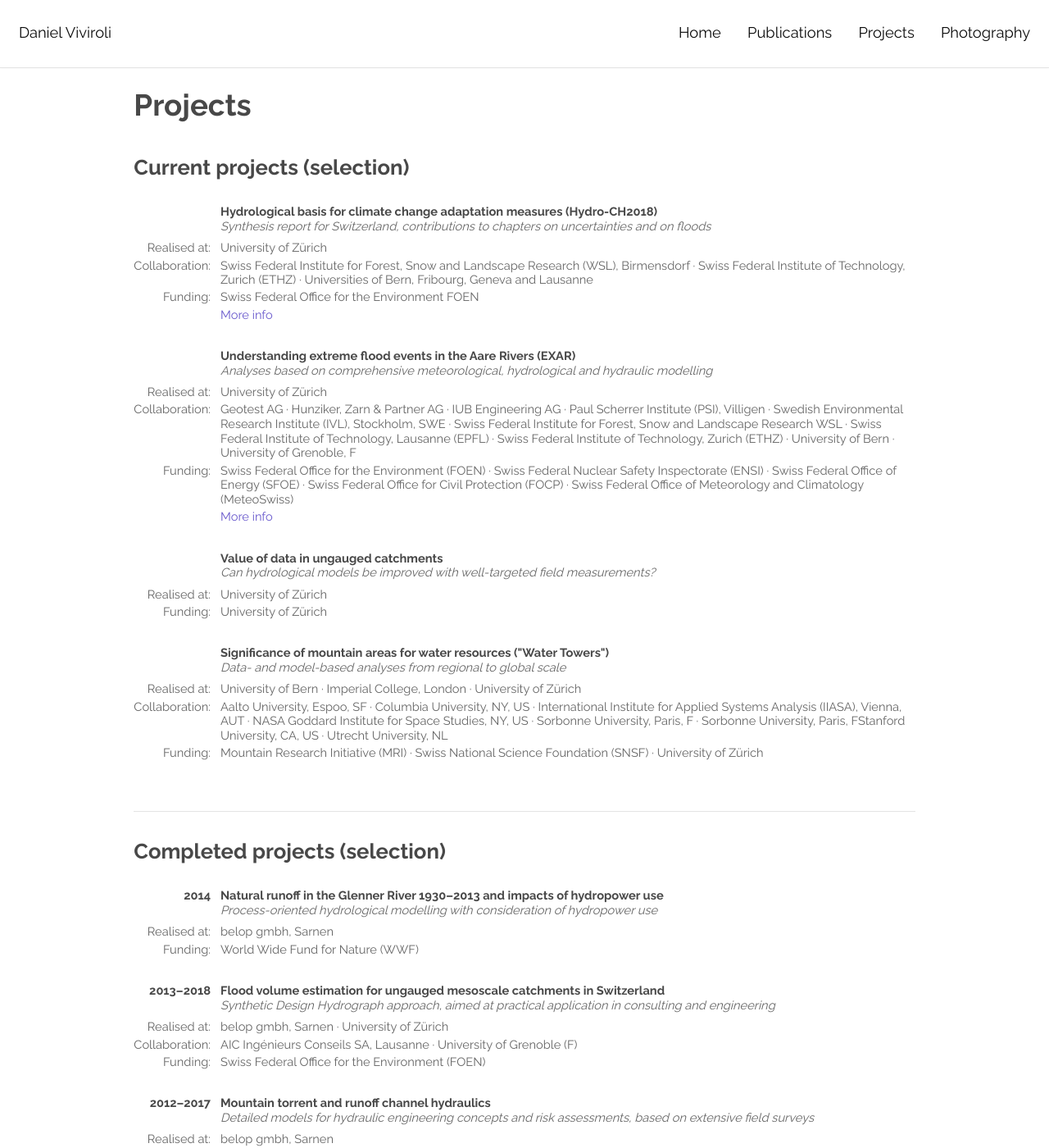
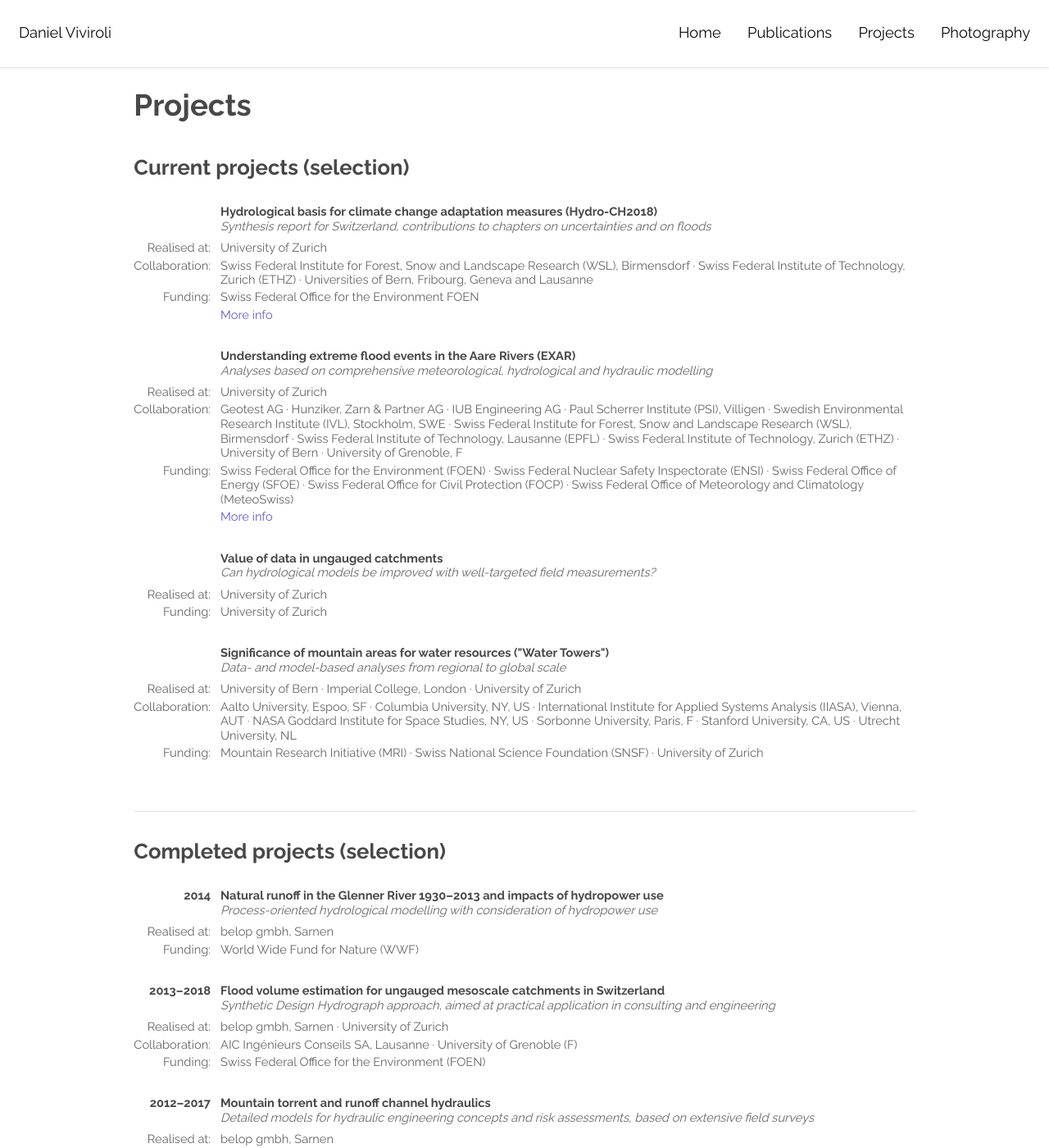
Before and after one commit to katarenamatos/katarenamatos.github.io, a Jekyll site: the page built from projects.html, in a window 1280 px wide and 1400 px high. Shown: the whole window at 82% size. Built offline with Jekyll 4.4.1, drawn with Linux system fonts in a browser that asks for light colours; some of the changed text lies outside the part shown.

Commit message:
minor updates

```diff
--- a/_data/projects_completed.yml
+++ b/_data/projects_completed.yml
@@ -7,7 +7,7 @@
 - title: Flood volume estimation for ungauged mesoscale catchments in Switzerland
   subtitle: Synthetic Design Hydrograph approach, aimed at practical application in consulting and engineering
   years: 2013–2018
-  where: belop gmbh, Sarnen§University of Zürich
+  where: belop gmbh, Sarnen§University of Zurich
   collaboration: AIC Ingénieurs Conseils SA, Lausanne§University of Grenoble (F)
   funding: Swiss Federal Office for the Environment (FOEN)
 
@@ -29,14 +29,14 @@
   subtitle: Process-oriented hydrological modelling with consideration of hydropower use
   years: 2010–2011
   where: University of Bern
-  collaboration: TK Consult AG, Zürich
+  collaboration: TK Consult AG, Zurich
   funding: Amt für Natur und Umwelt ANU, Chur (GR)
 
 - title: Assessment of climate change impacts on Switzerland’s hydrology (CCHydro)
   subtitle: Process-oriented hydrological modelling of flow regime, floods and low flow under climate change
   years: 2009–2011
   where: University of Bern
-  collaboration: Swiss Federal Institute for Forest, Snow and Landscape Research (WSL), Birmendsdorf§Swiss Federal Institute of Technology, Zurich (ETHZ)§University of Zürich
+  collaboration: Swiss Federal Institute for Forest, Snow and Landscape Research (WSL), Birmendsdorf§Swiss Federal Institute of Technology, Zurich (ETHZ)§University of Zurich
   funding: Swiss Federal Office for the Environment FOEN
   moreinfo_link: "https://www.bafu.admin.ch/bafu/de/home/themen/wasser/publikationen-studien/publikationen-wasser/auswirkungen-klimaaenderung-wasserressourcen-gewaesser.html"
   moreinfo_text: More info
@@ -56,7 +56,7 @@
   moreinfo_link: "http://www.hydrologie.unibe.ch/PREVAHregHQ/home.html"
   moreinfo_text: More info
 
-- title: Flood prediction model for the Sihl River, Zürich
+- title: Flood prediction model for the Sihl River, Zurich
   subtitle: Coupling of process-oriented hydrological modelling (PREVAH) and hydraulic modelling (FLORIS)
   years: 2007–2009
   where: University of Bern
--- a/_data/projects_current.yml
+++ b/_data/projects_current.yml
@@ -1,6 +1,6 @@
 - title: Hydrological basis for climate change adaptation measures (Hydro-CH2018)
   subtitle: Synthesis report for Switzerland, contributions to chapters on uncertainties and on floods
-  where: University of Zürich
+  where: University of Zurich
   collaboration: Swiss Federal Institute for Forest, Snow and Landscape Research (WSL), Birmensdorf§Swiss Federal Institute of Technology, Zurich (ETHZ)§Universities of Bern, Fribourg, Geneva and Lausanne
   funding: Swiss Federal Office for the Environment FOEN
   moreinfo_link: "https://www.bafu.admin.ch/bafu/en/home/topics/water/info-specialists/state-of-waterbodies/state-of-watercourses/water-flow-and-flow-regime-in-watercourses/climate-change-and-hydrology/hydro-ch2018.html"
@@ -8,19 +8,19 @@
 
 - title: Understanding extreme flood events in the Aare Rivers (EXAR)
   subtitle: Analyses based on comprehensive meteorological, hydrological and hydraulic modelling
-  where: University of Zürich
-  collaboration: Geotest AG§Hunziker, Zarn & Partner AG§IUB Engineering AG§Paul Scherrer Institute (PSI), Villigen§Swedish Environmental Research Institute (IVL), Stockholm, SWE§Swiss Federal Institute for Forest, Snow and Landscape Research WSL§Swiss Federal Institute of Technology, Lausanne (EPFL)§Swiss Federal Institute of Technology, Zurich (ETHZ)§University of Bern§University of Grenoble, F
+  where: University of Zurich
+  collaboration: Geotest AG§Hunziker, Zarn & Partner AG§IUB Engineering AG§Paul Scherrer Institute (PSI), Villigen§Swedish Environmental Research Institute (IVL), Stockholm, SWE§Swiss Federal Institute for Forest, Snow and Landscape Research (WSL), Birmensdorf§Swiss Federal Institute of Technology, Lausanne (EPFL)§Swiss Federal Institute of Technology, Zurich (ETHZ)§University of Bern§University of Grenoble, F
   funding: Swiss Federal Office for the Environment (FOEN)§Swiss Federal Nuclear Safety Inspectorate (ENSI)§Swiss Federal Office of Energy (SFOE)§Swiss Federal Office for Civil Protection (FOCP)§Swiss Federal Office of Meteorology and Climatology (MeteoSwiss)
   moreinfo_link: "https://www.bafu.admin.ch/bafu/de/home/themen/naturgefahren/dossiers/grossprojekte-hochwasserschutz/gefahrengrundlagen-fuer-extremhochwasser-an-aare-und-rhein--exar.html"
   moreinfo_text: More info
 
 - title: Value of data in ungauged catchments
   subtitle: Can hydrological models be improved with well-targeted field measurements?
-  where: University of Zürich
-  funding: University of Zürich
+  where: University of Zurich
+  funding: University of Zurich
 
 - title: Significance of mountain areas for water resources ("Water Towers")
   subtitle: Data- and model-based analyses from regional to global scale
-  where: University of Bern§Imperial College, London§University of Zürich
-  collaboration: Aalto University, Espoo, SF§Columbia University, NY, US§International Institute for Applied Systems Analysis (IIASA), Vienna, AUT§NASA Goddard Institute for Space Studies, NY, US§Sorbonne University, Paris, F§Sorbonne University, Paris, FStanford University, CA, US§Utrecht University, NL
-  funding: Mountain Research Initiative (MRI)§Swiss National Science Foundation (SNSF)§University of Zürich
+  where: University of Bern§Imperial College, London§University of Zurich
+  collaboration: Aalto University, Espoo, SF§Columbia University, NY, US§International Institute for Applied Systems Analysis (IIASA), Vienna, AUT§NASA Goddard Institute for Space Studies, NY, US§Sorbonne University, Paris, F§Stanford University, CA, US§Utrecht University, NL
+  funding: Mountain Research Initiative (MRI)§Swiss National Science Foundation (SNSF)§University of Zurich
```
